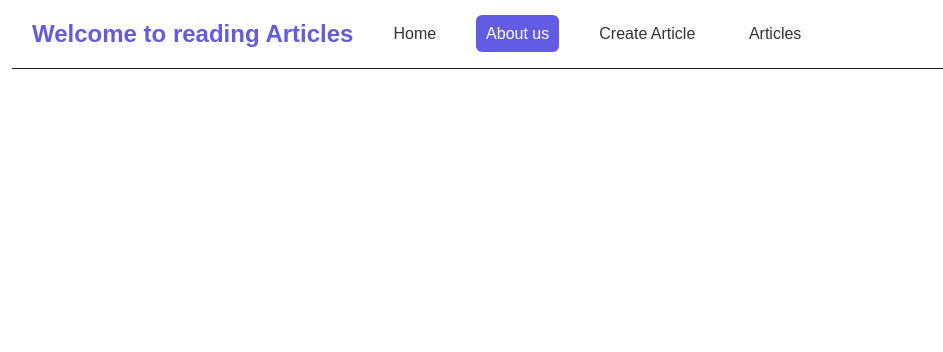
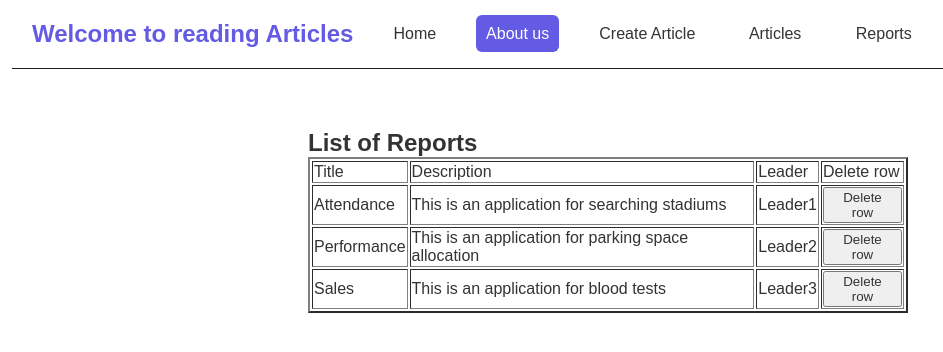
Before and after one commit to WileyPranav/Front-End, a React (Create React App) app: page /Reports in a window 1280 px wide. Shown: the top 352 px of the page, without its empty margins (32-975 px from the left). Built offline with nearby package versions, Linux system fonts and the light colour scheme.

Commit message:
Third commit

```diff
--- a/src/App.js
+++ b/src/App.js
@@ -4,6 +4,7 @@ import Navbar from "./newComponents/Navbar";
 import ShowArticles from "./newComponents/ShowArticles";
 import { BrowserRouter as Router,Route,Routes as Switch } from "react-router-dom";
 import CreateArticle from './newComponents/CreateArticle'
+import ShowReports from "./newComponents/ShowReports";
 function App() {
   return (<Router>
           <div className="App">
@@ -13,6 +14,7 @@ function App() {
               <Route exact path='/' element={<Home/>}/>
               <Route path='/Articles'element={<ShowArticles/>}/>
               <Route path='/CreateArticle' element={<CreateArticle/>}/>
+              <Route path='/Reports' element={<ShowReports/>}/>
             </Switch>
             </div>
         </div>
--- a/src/newComponents/Navbar.js
+++ b/src/newComponents/Navbar.js
@@ -12,6 +12,7 @@ const Navbar =()=>{
             }}>About us</Link>
             <Link to="/CreateArticle">Create Article</Link>
             <Link to="/Articles"> Articles</Link>
+            <Link to="/Reports"> Reports</Link>
         </div>
     </nav>);
 }
--- /dev/null
+++ b/src/newComponents/PrintData.js
@@ -0,0 +1,14 @@
+
+
+const PrintData = ({articles, title,handleDelete})=>{
+
+    return(<div><h2>{title}</h2>
+        <table border={'2px'}>
+            <tr><td>Title</td><td>Description</td><td>Leader</td><td>Delete row</td></tr>
+            {articles.map(a=>(<tr key={a.id}><td>{a.title}</td><td>{a.desc}</td>
+            <td>{a.leader}</td><td> <button onClick={()=>handleDelete(a.id)}>Delete row</button></td></tr>))}
+        </table>
+    </div>);
+}
+
+export default PrintData;
--- a/src/newComponents/ShowArticles.js
+++ b/src/newComponents/ShowArticles.js
@@ -1,4 +1,5 @@
 import { useState } from "react";
+import PrintData from "./PrintData";
 
 const ShowArticles =()=>{
 const [articles,setArticles] = useState([
@@ -8,13 +9,13 @@ const [articles,setArticles] = useState([
     {title:'Car rental', desc:'This is an application for renting out cars',leader:'Halima',id:4}
          ]);
 
-
+         const handleDelete=(id)=>{
+            const newarticles = articles.filter(a => a.id!==id);
+            setArticles(newarticles);
+        }
     return(<div>
-        <table border={'2px'}>
-            <tr><td>Title</td><td>Description</td><td>Leader</td></tr>
-            {articles.map(a=>(<tr key={a.id}><td>{a.title}</td><td>{a.desc}</td><td>{a.leader}</td></tr>))}
-        </table>
-    </div>);
-}
+        <PrintData articles={articles} title = {"List of Articles"} handleDelete={handleDelete}/>
+         </div>);
+        }
 
 export default ShowArticles;
--- /dev/null
+++ b/src/newComponents/ShowReports.js
@@ -0,0 +1,20 @@
+import { useState } from "react";
+import PrintData from "./PrintData";
+
+const ShowReports =()=>{
+const [articles,setArticles] = useState([
+    {title:'Attendance', desc:'This is an application for searching stadiums',leader:'Leader1',id:1},
+    {title:'Performance',desc:'This is an application for parking space allocation', leader:'Leader2',id:2},
+    {title:'Sales', desc:'This is an application for blood tests',leader:'Leader3',id:3}
+         ]);
+
+const handleDelete=(id)=>{
+    const newarticles = articles.filter(a => a.id!==id);
+    setArticles(newarticles);
+}
+    return(<div>
+        <PrintData articles={articles} title = {"List of Reports"} handleDelete={handleDelete}/>
+         </div>);
+        }
+
+export default ShowReports;
```
